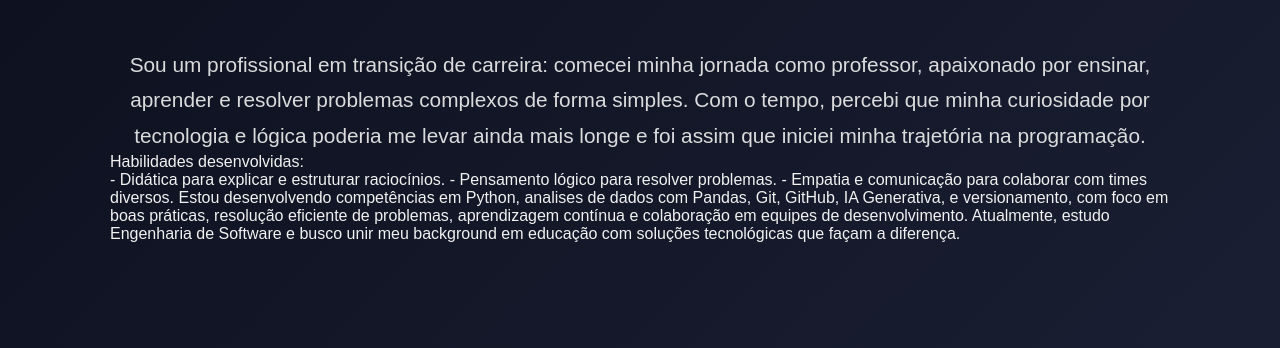
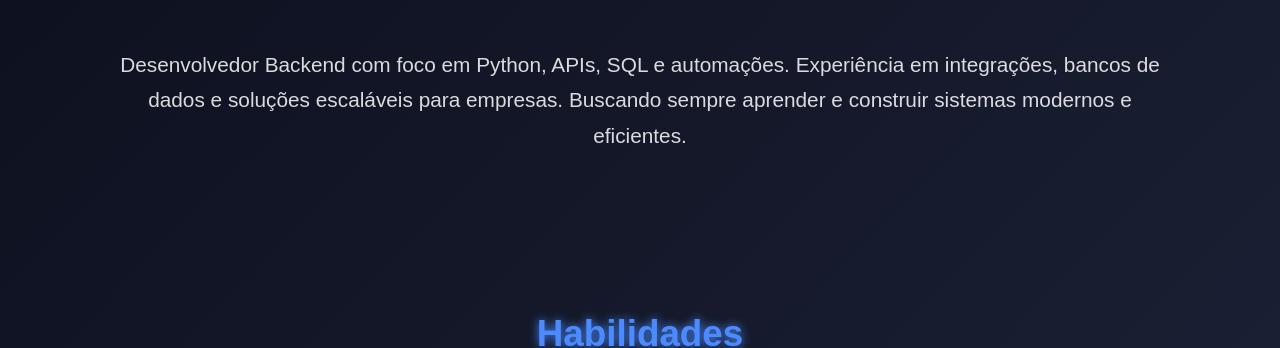
Before and after one commit to andersonasnunes/resume-anderson, a plain HTML site: page index.html in a window 1280 px wide. Shown: the part 466-814 px from the top of the page. Drawn offline with Linux system fonts and the light colour scheme.

Commit message:
Revise profile and contact information in index.html
Updated personal information and skills in the profile section.

```diff
--- a/index.html
+++ b/index.html
@@ -217,15 +217,10 @@
 
 <section id="sobre">
     <h2 class="title">Sobre Mim</h2>
-    <p>Sou um profissional em transição de carreira: comecei minha jornada como professor, apaixonado por ensinar, aprender e resolver problemas complexos de forma simples. Com o tempo, percebi que minha curiosidade por tecnologia e lógica poderia me levar ainda mais longe e foi assim que iniciei minha trajetória na programação.
-
-<code><pre>Habilidades desenvolvidas:</pre></code>
-- Didática para explicar e estruturar raciocínios.
-- Pensamento lógico para resolver problemas.
-- Empatia e comunicação para colaborar com times diversos.
-
-Estou desenvolvendo competências em Python, analises de dados com Pandas, Git, GitHub, IA Generativa, e versionamento, com foco em boas práticas, resolução eficiente de problemas, aprendizagem contínua e colaboração em equipes de desenvolvimento.
-Atualmente, estudo Engenharia de Software e busco unir meu background em educação com soluções tecnológicas que façam a diferença.
+    <p>
+        Desenvolvedor Backend com foco em Python, APIs, SQL e automações.
+        Experiência em integrações, bancos de dados e soluções escaláveis para empresas.
+        Buscando sempre aprender e construir sistemas modernos e eficientes.
     </p>
 </section>
 
@@ -283,8 +278,8 @@ Atualmente, estudo Engenharia de Software e busco unir meu background em educaç
     <h2 class="title">Contato</h2>
 
     <div class="contact-info">
-        <p><i class="fa-solid fa-envelope"></i> ander_snunes@icloud.com</p>
-        <p><i class="fa-solid fa-phone"></i> (12) 99737-2355</p>
+        <p><i class="fa-solid fa-envelope"></i> ander_snunes@</p>
+        <p><i class="fa-solid fa-phone"></i> (12) 99655-6410</p>
         <p><i class="fa-brands fa-github"></i> github.com/andersonasnunes</p>
     </div>
 </section>
```
